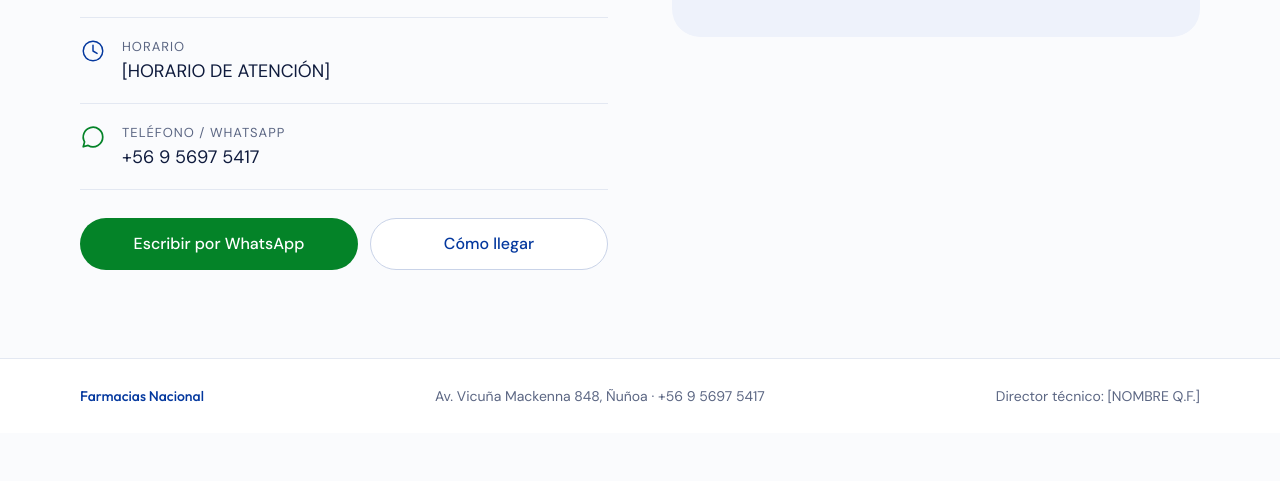
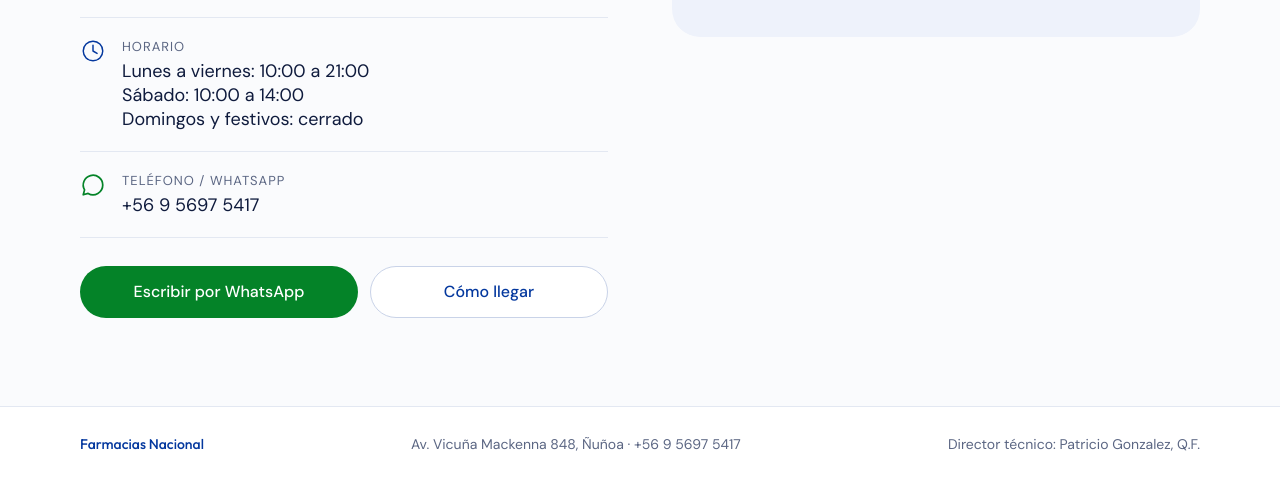
Before and after one commit to patricioemiliogm-sketch/farmaciasnacional-web, a plain HTML site: page contacto.html in a window 1280 px wide. Shown: the part 449-930 px from the top of the page. Before the commit the page ends 882 px from the top, so only its background shows below. Drawn offline with Linux system fonts and the light colour scheme.

Commit message:
Agrega horario y director técnico
Co-Authored-By: Claude Opus 5.5 <noreply@anthropic.com>
Claude-Session: https://claude.ai/code/session_01GZKurUxHcYYvgW7AZaBffs

```diff
--- a/contacto.html
+++ b/contacto.html
@@ -48,7 +48,7 @@ a{color:#04389E}a:hover{color:#022A78}
 </div>
 <div style="display: flex; gap: 16px; align-items: flex-start; padding: 20px 0; border-bottom: 1px solid #E3E8F2">
 <svg style="flex: none" width="26" height="26" viewBox="0 0 32 32" fill="none" stroke="#04389E" stroke-width="1.8" stroke-linecap="round" stroke-linejoin="round" aria-hidden="true"><circle cx="16" cy="16" r="12"></circle><path d="M16 9v7l5 3"></path></svg>
-<div><div style="font-size: 13px; letter-spacing: 1px; text-transform: uppercase; color: #5B6683">Horario</div><div style="font-size: 18px; margin-top: 4px">[HORARIO DE ATENCIÓN]</div></div>
+<div><div style="font-size: 13px; letter-spacing: 1px; text-transform: uppercase; color: #5B6683">Horario</div><div style="font-size: 18px; margin-top: 4px">Lunes a viernes: 10:00 a 21:00<br>Sábado: 10:00 a 14:00<br>Domingos y festivos: cerrado</div></div>
 </div>
 <div style="display: flex; gap: 16px; align-items: flex-start; padding: 20px 0; border-bottom: 1px solid #E3E8F2">
 <svg style="flex: none" width="26" height="26" viewBox="0 0 24 24" fill="none" stroke="#048328" stroke-width="1.6" stroke-linecap="round" stroke-linejoin="round" aria-hidden="true"><path d="M21 12a9 9 0 0 1-13.5 7.8L3 21l1.2-4.5A9 9 0 1 1 21 12z"></path></svg>
@@ -71,7 +71,7 @@ a{color:#04389E}a:hover{color:#022A78}
 <div style="max-width: 1160px; margin: 0 auto; padding: 28px 20px; display: flex; flex-wrap: wrap; gap: 8px 32px; justify-content: space-between">
 <span style="font-family: Outfit, sans-serif; font-weight: 500; color: #04389E">Farmacias Nacional</span>
 <span>Av. Vicuña Mackenna 848, Ñuñoa · +56 9 5697 5417</span>
-<span>Director técnico: [NOMBRE Q.F.]</span>
+<span>Director técnico: Patricio Gonzalez, Q.F.</span>
 </div>
 </footer>
 
```
Also changed, not shown: despacho.html (+1 -1 lines), index.html (+1 -1 lines), magistral.html (+1 -1 lines), veterinaria.html (+1 -1 lines).
